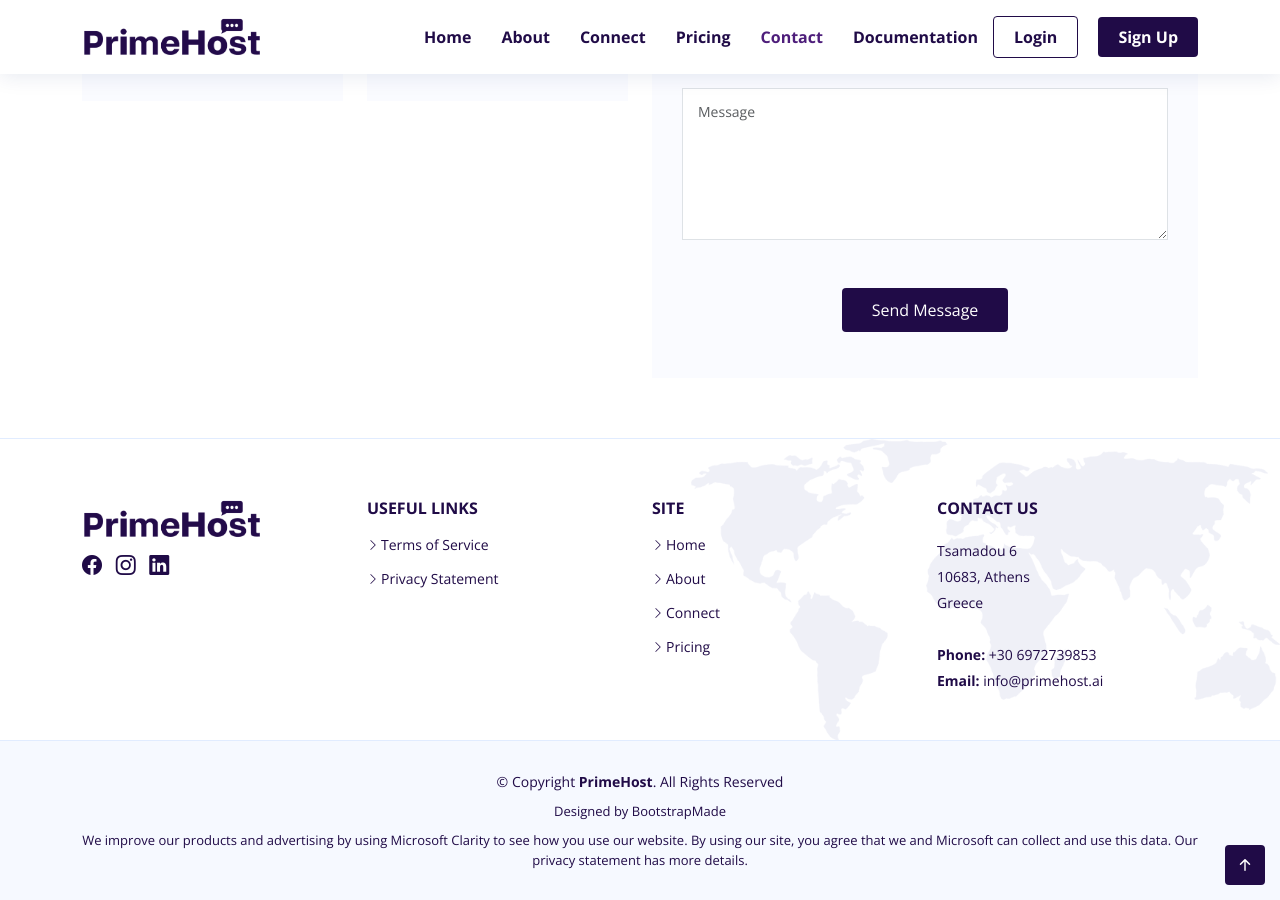
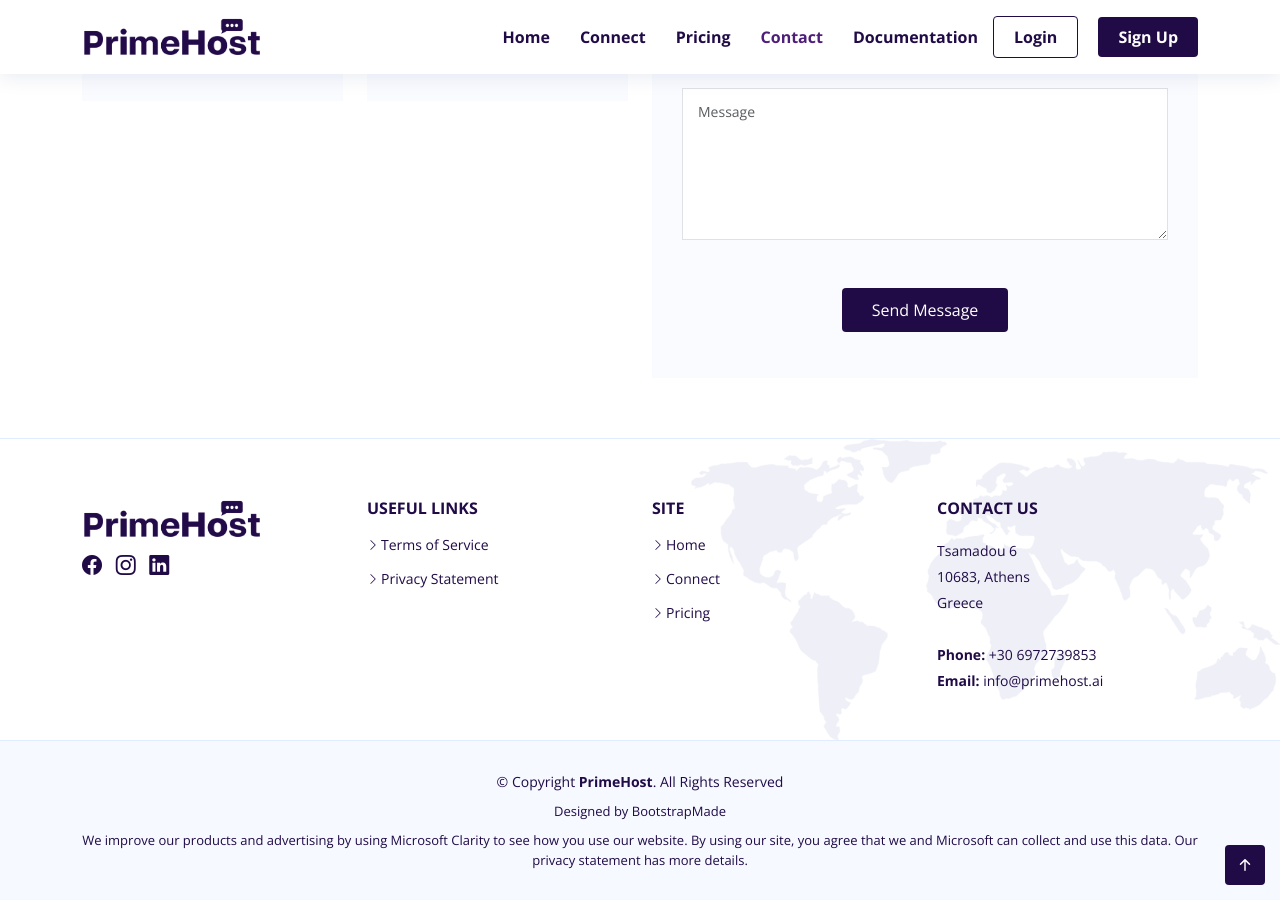
Before and after one commit to primehostai/primehostai.github.io, a Jekyll site: the page index.html, which Jekyll copies as it is, in a window 1280 px wide and 900 px high, scrolled down 6461 px. Built offline with Jekyll 4.4.1, drawn with Linux system fonts in a browser that asks for light colours.

Commit message:
removed about

```diff
--- a/index.html
+++ b/index.html
@@ -293,7 +293,6 @@
       <nav id="navbar" class="navbar">
         <ul>
           <li><a class="nav-link scrollto active" href="#hero">Home</a></li>
-          <li><a class="nav-link scrollto" href="#about">About</a></li>
           <li><a class="nav-link scrollto" href="#services">Connect</a></li>
           <li><a class="nav-link scrollto" href="#pricing">Pricing</a></li>
           <li><a class="nav-link scrollto" href="#contact">Contact</a></li>
@@ -869,7 +868,6 @@
             <h4>Site</h4>
             <ul>
               <li><i class="bi bi-chevron-right"></i> <a href="#hero">Home</a></li>
-              <li><i class="bi bi-chevron-right"></i> <a href="#about">About</a></li>
               <li><i class="bi bi-chevron-right"></i> <a href="#services">Connect</a></li>
               <li><i class="bi bi-chevron-right"></i> <a href="#pricing">Pricing</a></li>
             </ul>
--- a/privacy-statement.html
+++ b/privacy-statement.html
@@ -49,7 +49,6 @@
       <nav id="navbar" class="navbar">
         <ul>
           <li><a class="nav-link scrollto active" href="https://primehost.ai#hero">Home</a></li>
-          <li><a class="nav-link scrollto" href="https://primehost.ai#about">About</a></li>
           <li><a class="nav-link scrollto" href="https://primehost.ai#services">Connect</a></li>
           <li><a class="nav-link scrollto" href="https://primehost.ai#pricing">Pricing</a></li>
           <li><a class="nav-link scrollto" href="https://primehost.ai#contact">Contact</a></li>
@@ -171,7 +170,6 @@
             <h4>Links</h4>
             <ul>
               <li><i class="bi bi-chevron-right"></i> <a href="https://primehost.ai#hero">Home</a></li>
-              <li><i class="bi bi-chevron-right"></i> <a href="https://primehost.ai#about">About</a></li>
               <li><i class="bi bi-chevron-right"></i> <a href="https://primehost.ai#services">Features</a></li>
               <li><i class="bi bi-chevron-right"></i> <a href="https://primehost.ai#pricing">Pricing</a></li>
             </ul>
--- a/terms-of-service.html
+++ b/terms-of-service.html
@@ -49,7 +49,6 @@
       <nav id="navbar" class="navbar">
         <ul>
           <li><a class="nav-link scrollto active" href="https://primehost.ai#hero">Home</a></li>
-          <li><a class="nav-link scrollto" href="https://primehost.ai#about">About</a></li>
           <li><a class="nav-link scrollto" href="https://primehost.ai#services">Connect</a></li>
           <li><a class="nav-link scrollto" href="https://primehost.ai#pricing">Pricing</a></li>
           <li><a class="nav-link scrollto" href="https://primehost.ai#contact">Contact</a></li>
@@ -166,7 +165,6 @@
             <h4>Links</h4>
             <ul>
               <li><i class="bi bi-chevron-right"></i> <a href="https://primehost.ai#hero">Home</a></li>
-              <li><i class="bi bi-chevron-right"></i> <a href="https://primehost.ai#about">About</a></li>
               <li><i class="bi bi-chevron-right"></i> <a href="https://primehost.ai#services">Features</a></li>
               <li><i class="bi bi-chevron-right"></i> <a href="https://primehost.ai#pricing">Pricing</a></li>
             </ul>
```
